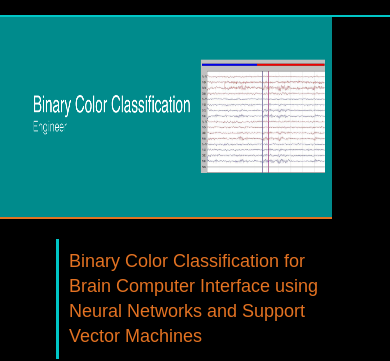
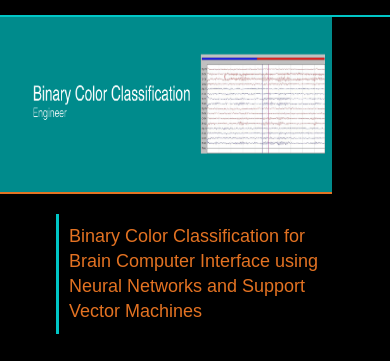
Before and after one commit to charmi99/charmi99.github.io, a plain HTML site: page bci.html in a window 390 px wide. Shown: the part 133-494 px from the top of the page. Drawn offline with Linux system fonts and the light colour scheme.

Commit message:
Update style.css

```diff
--- a/style.css
+++ b/style.css
@@ -737,7 +737,7 @@ header{
 
 
 #project .container img{
-  min-height: 200px;
+  min-height: 175px;
   width: 85%;
 
 }
```
